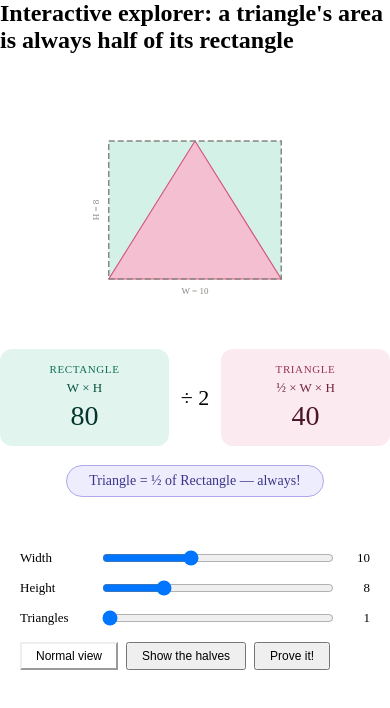
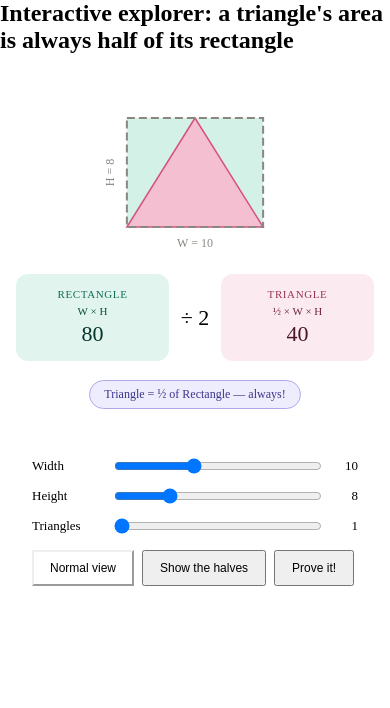
Before and after one commit to johnyeo-dev/triangle-half-of-rectangle, a plain HTML site: page index.html in a window 390 px wide. Drawn offline with Linux system fonts and the light colour scheme.

Commit message:
Make triangle explorer mobile-friendly
- SVG now scales to container width instead of fixed 520px
- Added resize listener to redraw on orientation change
- Added horizontal padding to .wrap so content doesn't touch screen edges
- Increased button tap targets (min-height 36px)
- Added overflow-x:hidden to prevent horizontal scroll
- Reduced font sizes on very small screens (<400px)

Co-Authored-By: Claude Sonnet 4.6 <noreply@anthropic.com>

```diff
--- a/index.html
+++ b/index.html
@@ -1,7 +1,7 @@
 <h2 class="sr-only">Interactive explorer: a triangle's area is always half of its rectangle</h2>
 <style>
-body{font-family:var(--font-sans);margin:0;padding:0}
-.wrap{max-width:560px;margin:0 auto;padding:1rem 0}
+body{font-family:var(--font-sans);margin:0;padding:0;overflow-x:hidden}
+.wrap{max-width:560px;margin:0 auto;padding:1rem}
 .formula-row{display:grid;grid-template-columns:1fr 32px 1fr;gap:10px;align-items:center;margin-bottom:1.2rem}
 .fcard{border-radius:12px;padding:14px;text-align:center}
 .fcard-r{background:#E1F5EE}
@@ -23,12 +23,19 @@ body{font-family:var(--font-sans);margin:0;padding:0}
 .row input{flex:1}
 .row span{font-size:13px;font-weight:500;min-width:22px;text-align:right;color:var(--color-text-primary)}
 .btns{display:flex;gap:8px;flex-wrap:wrap;padding-top:4px}
-button{font-size:12px;padding:5px 14px;cursor:pointer}
+button{font-size:12px;padding:8px 16px;cursor:pointer;min-height:36px;touch-action:manipulation}
 button.active{background:var(--color-background-tertiary);border-color:var(--color-border-primary)}
+#svgwrap svg{max-width:100%;height:auto;display:block}
+@media(max-width:400px){
+  .fcard-num{font-size:22px}
+  .fcard-formula{font-size:11px}
+  .badge{font-size:12px;padding:6px 14px}
+  .ctrls{padding:.75rem 1rem}
+}
 </style>
 
 <div class="wrap">
-  <div id="svgwrap" style="display:flex;justify-content:center;margin-bottom:1.2rem;min-height:220px;align-items:center;"></div>
+  <div id="svgwrap" style="display:flex;justify-content:center;margin-bottom:1.2rem;min-height:160px;align-items:center;"></div>
 
   <div class="formula-row">
     <div class="fcard fcard-r">
@@ -67,13 +74,20 @@ button.active{background:var(--color-background-tertiary);border-color:var(--col
 
 <script>
 let W=10,H=8,N=1,mode='normal',animT=0,animDir=1,animId=null;
-const SW=520,SH=240,PX=44,PY=28;
+const PX=44,PY=28;
+
+function getSW(){
+  const wrap=document.getElementById('svgwrap');
+  return Math.min(520, wrap ? wrap.clientWidth || 320 : 320);
+}
+function getSH(sw){return Math.round(sw*240/520);}
 
 function lerp(a,b,t){return a+(b-a)*t}
 
 function pts(arr){return arr.map(p=>p[0]+','+p[1]).join(' ')}
 
 function drawSVG(){
+  const SW=getSW(), SH=getSH(SW);
   const sc=Math.min((SW-PX*2)/W,(SH-PY*2)/H);
   const rw=W*sc,rh=H*sc;
   const rx=(SW-rw)/2,ry=(SH-rh)/2;
@@ -111,13 +125,11 @@ function drawSVG(){
     }
     else if(mode==='prove'){
       const t=animT;
-      // Left corner start:(tlx,tly),(apx,apy),(blx,bly) → end:(apx,apy),(blx,bly),(apx,ry+rh)
       const L=[
         [lerp(tlx,apx,t), lerp(tly,apy,t)],
         [lerp(apx,blx,t), lerp(apy,bly,t)],
         [lerp(blx,apx,t), lerp(bly,ry+rh,t)]
       ];
-      // Right corner start:(trx,try),(apx,apy),(brx,bry) → end:(apx,apy),(apx,ry+rh),(brx,bry)
       const R=[
         [lerp(trx,apx,t), lerp(try_,apy,t)],
         [lerp(apx,apx,t), lerp(apy,ry+rh,t)],
@@ -145,7 +157,8 @@ function setMode(m){
   ['normal','halves','prove'].forEach(id=>{
     document.getElementById('btn-'+id).classList.toggle('active',id===m);
   });
-  document.getElementById('speed-row').style.display=m==='prove'?'flex':'none';  if(m==='prove'){
+  document.getElementById('speed-row').style.display=m==='prove'?'flex':'none';
+  if(m==='prove'){
     function tick(){
       const spd=[0.005,0.012,0.022,0.038,0.06][+(document.getElementById('sl-spd').value)-1];
       animT=Math.max(0,Math.min(1,animT+animDir*spd));
@@ -168,5 +181,6 @@ document.getElementById('sl-spd').addEventListener('input',e=>{document.getEleme
   });
 });
 
+window.addEventListener('resize', drawSVG);
 setMode('normal');
 </script>
```
